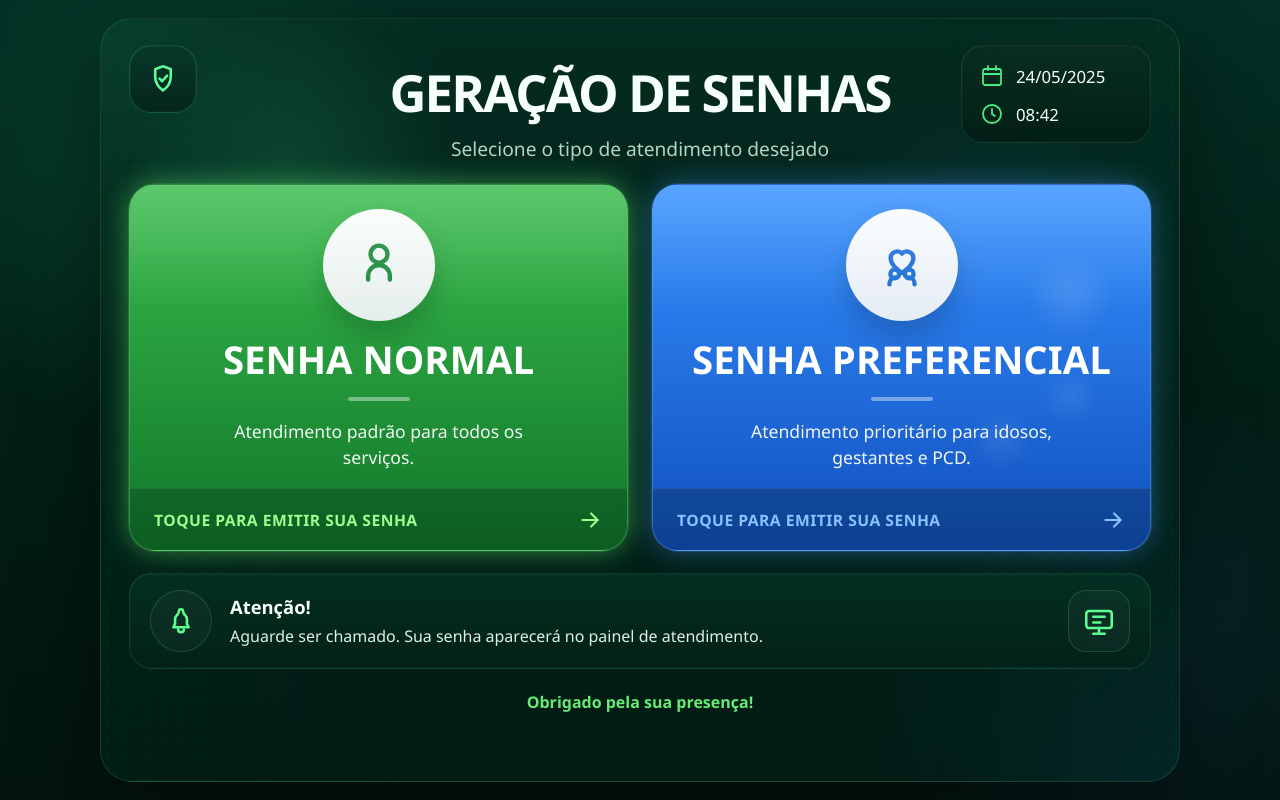
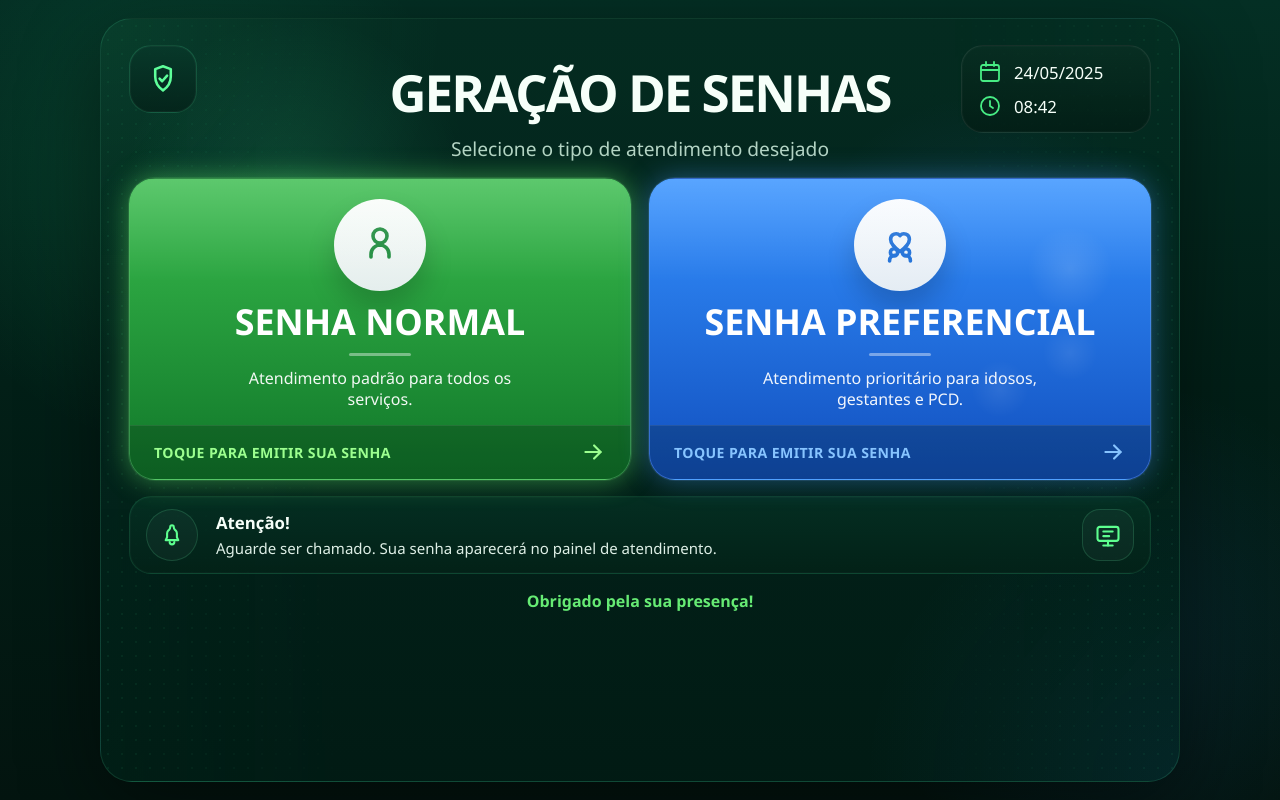
Before and after one commit to MarceloAnsilago/Gfilas, a Flask app: page /senhas in a window 1280 px wide. Run offline with Flask 3, Linux system fonts and the light colour scheme; some libraries are stand-ins or nearby versions.

Commit message:
diminuindo o tamanho dos botoes

```diff
--- a/app/templates/senhas.html
+++ b/app/templates/senhas.html
@@ -94,7 +100,7 @@
       padding: 26px 28px 18px;
       display: flex;
       flex-direction: column;
-      gap: 22px;
+      gap: 16px;
     }
 
     .topbar {
@@ -148,13 +154,13 @@
     .status-box {
       min-width: 190px;
       justify-self: end;
-      padding: 18px 18px 16px;
+      padding: 14px 16px;
       border-radius: 22px;
       border: 1px solid rgba(255, 255, 255, 0.08);
       background: linear-gradient(180deg, rgba(10, 47, 35, 0.72), rgba(3, 28, 20, 0.78));
       box-shadow: inset 0 0 0 1px rgba(255,255,255,0.02);
       display: grid;
-      gap: 14px;
+      gap: 10px;
     }
 
     .status-row {
@@ -179,7 +185,7 @@
     .cards {
       display: grid;
       grid-template-columns: repeat(2, minmax(0, 1fr));
-      gap: 24px;
+      gap: 18px;
       flex: 1;
       align-items: stretch;
     }
@@ -187,7 +193,7 @@
     .card {
       position: relative;
       overflow: hidden;
-      min-height: 340px;
+      min-height: 290px;
       border-radius: 26px;
       text-decoration: none;
       color: #fff;
@@ -228,18 +234,18 @@
     }
 
     .card-body {
-      padding: 22px 24px 18px;
+      padding: 18px 20px 14px;
       display: flex;
       flex-direction: column;
       align-items: center;
       text-align: center;
-      gap: 18px;
+      gap: 12px;
       flex: 1;
     }
 
     .icon-shell {
-      width: 112px;
-      height: 112px;
+      width: 92px;
+      height: 92px;
       border-radius: 50%;
       background: linear-gradient(180deg, rgba(255,255,255,0.97), rgba(236,241,244,0.96));
       display: grid;
@@ -249,8 +255,8 @@
     }
 
     .icon-shell svg {
-      width: 58px;
-      height: 58px;
+      width: 48px;
+      height: 48px;
       stroke-linecap: round;
       stroke-linejoin: round;
       fill: none;
@@ -267,7 +273,7 @@
 
     .title {
       margin: 0;
-      font-size: clamp(2rem, 3vw, 2.6rem);
+      font-size: clamp(1.8rem, 2.8vw, 2.35rem);
       font-weight: 900;
       line-height: 1.05;
       text-transform: uppercase;
@@ -275,7 +281,7 @@
 
     .divider {
       width: 62px;
-      height: 4px;
+      height: 3px;
       border-radius: 999px;
       background: rgba(255, 255, 255, 0.4);
     }
@@ -283,18 +289,18 @@
     .desc {
       margin: 0;
       max-width: 320px;
-      font-size: 1.1rem;
-      line-height: 1.45;
+      font-size: 1rem;
+      line-height: 1.35;
       color: rgba(255, 255, 255, 0.94);
     }
 
     .card-footer {
-      min-height: 62px;
+      min-height: 54px;
       padding: 0 24px;
       display: flex;
       align-items: center;
       justify-content: space-between;
-      font-size: 0.98rem;
+      font-size: 0.88rem;
       font-weight: 800;
       text-transform: uppercase;
       letter-spacing: 0.03em;
@@ -325,7 +331,7 @@
       grid-template-columns: auto 1fr auto;
       align-items: center;
       gap: 18px;
-      padding: 16px 20px;
+      padding: 12px 16px;
       border-radius: 22px;
       border: 1px solid rgba(82, 255, 173, 0.12);
       background: linear-gradient(180deg, rgba(5, 50, 36, 0.82), rgba(3, 34, 24, 0.84));
@@ -334,8 +340,8 @@
 
     .notice-icon,
     .notice-screen {
-      width: 62px;
-      height: 62px;
+      width: 52px;
+      height: 52px;
       border-radius: 18px;
       display: grid;
       place-items: center;
@@ -348,8 +354,8 @@
     }
 
     .notice svg {
-      width: 34px;
-      height: 34px;
+      width: 28px;
+      height: 28px;
       stroke: #5dff8f;
       fill: none;
       stroke-width: 1.8;
@@ -359,15 +365,15 @@
 
     .notice strong {
       display: block;
-      margin-bottom: 6px;
-      font-size: 1.15rem;
+      margin-bottom: 4px;
+      font-size: 1.05rem;
     }
 
     .notice p {
       margin: 0;
       color: #deefe6;
-      font-size: 1rem;
-      line-height: 1.45;
+      font-size: 0.94rem;
+      line-height: 1.35;
     }
 
     .thanks {
@@ -629,5 +656,19 @@
       <div class="thanks">Obrigado pela sua presença!</div>
     </section>
   </main>
+  <script>
+    (function () {
+      const root = document.documentElement;
+      const tryFullscreen = () => {
+        if (!document.fullscreenEnabled || document.fullscreenElement) {
+          return;
+        }
+
+        root.requestFullscreen().catch(() => {});
+      };
+
+      window.addEventListener("pointerdown", tryFullscreen, { once: true });
+    })();
+  </script>
 </body>
 </html>
```
Also changed, not shown: other parts of app/templates/senhas.html (+48 -21 lines).
